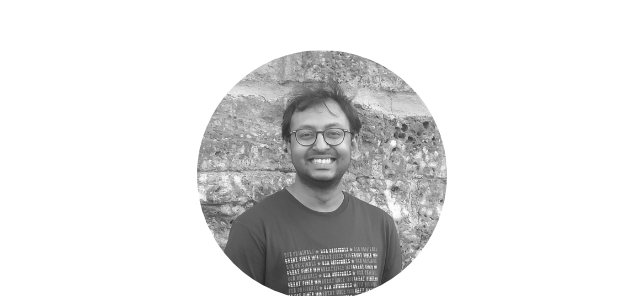
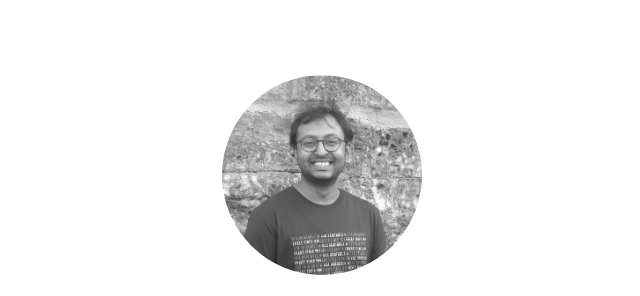
Before and after one commit to abhijitsinha89/abhijitsinha89.github.io, a plain HTML site: page index.html in a window 1280 px wide. Shown: the part 122-418 px from the top of the page, without its empty margins (318-958 px from the left). Drawn offline with Linux system fonts and the light colour scheme.

Commit message:
reduced self image

```diff
--- a/index.html
+++ b/index.html
@@ -24,8 +24,8 @@
 
     .self {
         background: url('./self.png') no-repeat;
-        width: 250px;
-        height: 250px;
+        width: 200px;
+        height: 200px;
         background-size: cover;
         border-radius: 50%;
         background-position: center center;
```
